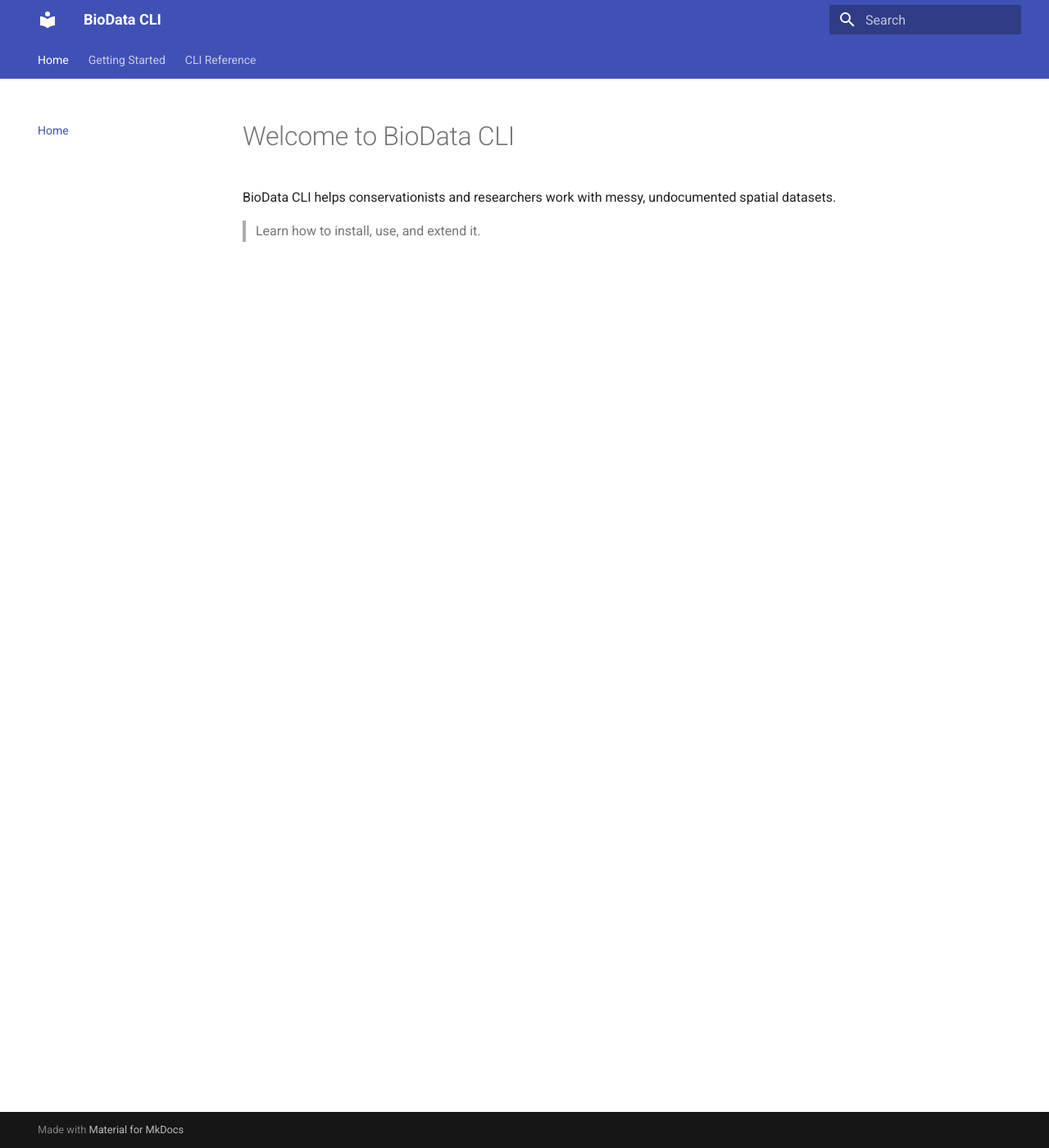
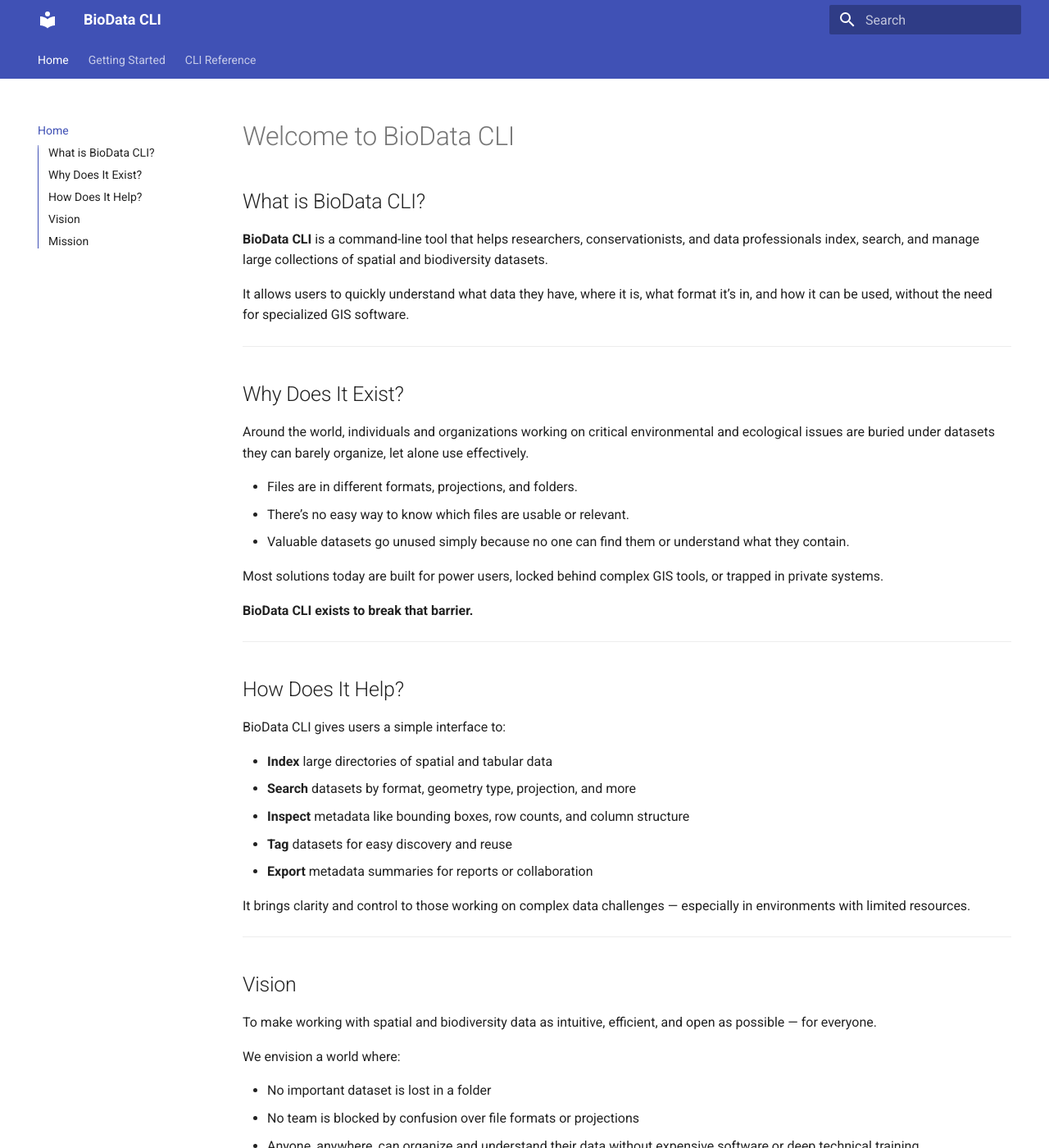
Before and after one commit to civicforge/biodata-cli, an MkDocs documentation site: the page built from docs/index.md, in a window 1280 px wide and 1400 px high. Shown: the whole window at 82% size. Built offline with MkDocs 1.6.1 and Material for MkDocs 9.7.7, drawn with Linux system fonts in a browser that asks for light colours; some of the changed text lies outside the part shown.

Commit message:
Updated docs index page

```diff
--- a/docs/index.md
+++ b/docs/index.md
@@ -1,6 +1,71 @@
 # Welcome to BioData CLI
 
-BioData CLI helps conservationists and researchers work with messy, undocumented
-spatial datasets.
+## What is BioData CLI?
 
-> Learn how to install, use, and extend it.
+**BioData CLI** is a command-line tool that helps researchers, conservationists,
+and data professionals index, search, and manage large collections of spatial and
+biodiversity datasets.
+
+It allows users to quickly understand what data they have, where it is, what
+format it’s in, and how it can be used, without the need for specialized GIS software.
+
+---
+
+## Why Does It Exist?
+
+Around the world, individuals and organizations working on critical environmental
+and ecological issues are buried under datasets they can barely organize, let
+alone use effectively.
+
+- Files are in different formats, projections, and folders.
+- There’s no easy way to know which files are usable or relevant.
+- Valuable datasets go unused simply because no one can find them or understand
+what they contain.
+
+Most solutions today are built for power users, locked behind complex GIS tools,
+or trapped in private systems.
+
+**BioData CLI exists to break that barrier.**
+
+---
+
+## How Does It Help?
+
+BioData CLI gives users a simple interface to:
+
+- **Index** large directories of spatial and tabular data
+- **Search** datasets by format, geometry type, projection, and more
+- **Inspect** metadata like bounding boxes, row counts, and column structure
+- **Tag** datasets for easy discovery and reuse
+- **Export** metadata summaries for reports or collaboration
+
+It brings clarity and control to those working on complex data challenges —
+especially in environments with limited resources.
+
+---
+
+## Vision
+
+To make working with spatial and biodiversity data as intuitive, efficient, and
+open as possible — for everyone.
+
+We envision a world where:
+
+- No important dataset is lost in a folder
+- No team is blocked by confusion over file formats or projections
+- Anyone, anywhere, can organize and understand their data without expensive
+software or deep technical training
+
+---
+
+## Mission
+
+To build a reliable, open, and user-friendly command-line tool that helps
+individuals and teams manage spatial data with confidence.
+
+We aim to support the work of conservationists, researchers, data journalists,
+and community scientists by reducing friction and unlocking the potential of the
+datasets they already have.
+
+BioData CLI is built to be lightweight, understandable, and long-lived — software
+that quietly supports big, meaningful work.
```
